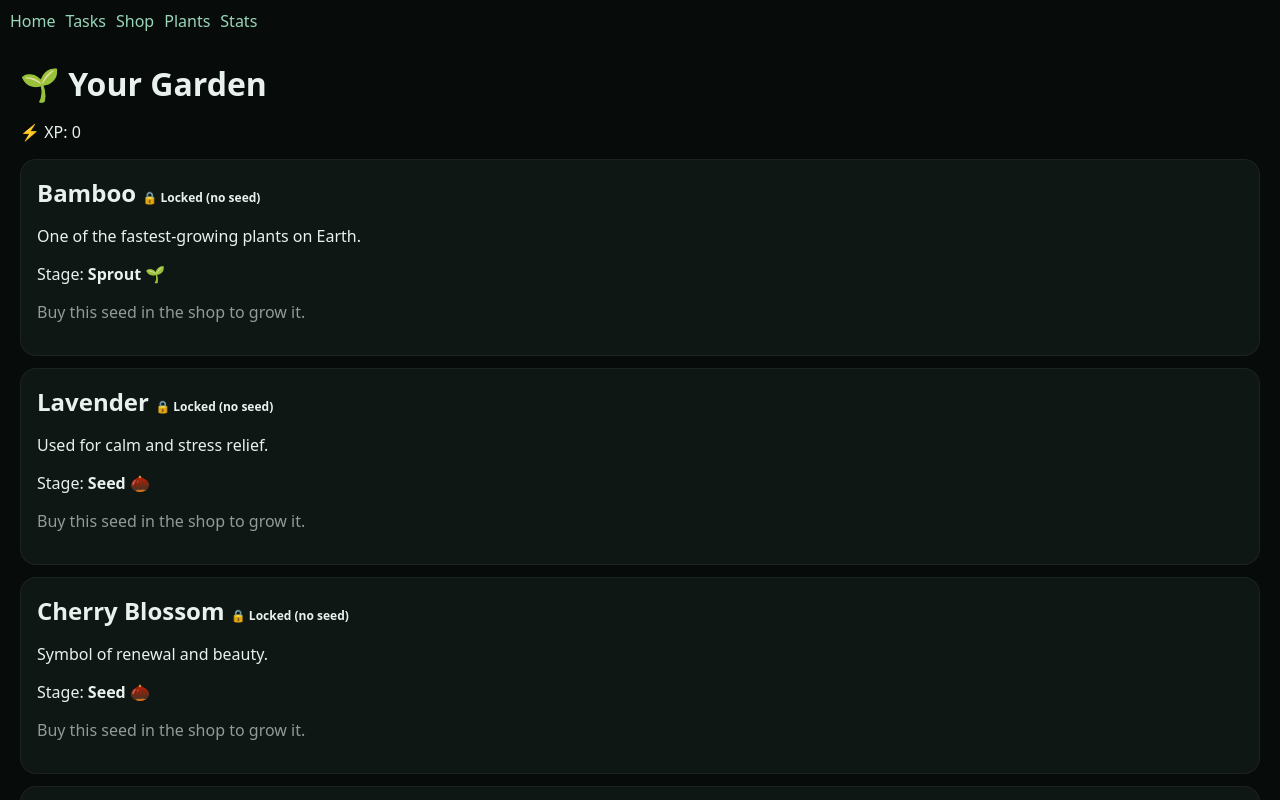
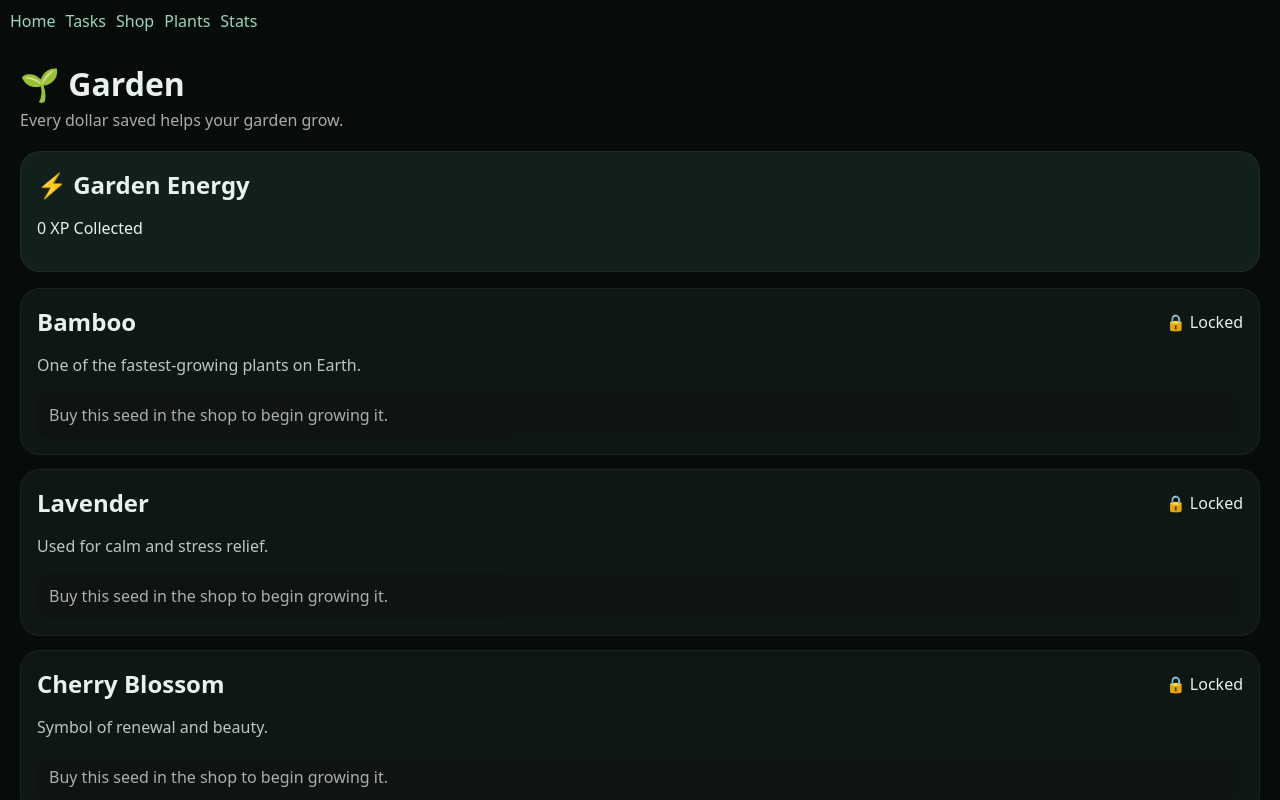
Before and after one commit to Cas6erJack/land-quest-pro-max, a Next.js app: page /plants in a window 1280 px wide. Shown: the top 800 px of the page. Built offline with nearby package versions, Linux system fonts and the light colour scheme.

Commit message:
Update page.js

```diff
--- a/app/plants/page.js
+++ b/app/plants/page.js
@@ -9,12 +9,14 @@ export default function PlantsPage() {
 
   useEffect(() => {
     const game = localStorage.getItem("greenland");
+
     if (game) {
       const parsed = JSON.parse(game);
       setXp(parsed.xp || 0);
     }
 
     const seeds = localStorage.getItem("greenland_seeds");
+
     if (seeds) {
       setOwnedSeeds(JSON.parse(seeds));
     }
@@ -27,90 +29,175 @@ export default function PlantsPage() {
   const getStage = (plant) => {
     const thresholds = plant.thresholds;
 
-    if (xp < thresholds[0]) return "Seed 🌰";
-    if (xp < thresholds[1]) return "Sprout 🌱";
-    if (xp < thresholds[2]) return "Growing 🌿";
-    if (xp < thresholds[3]) return "Mature 🌳";
+    if (xp < thresholds[0]) return "🌰 Seed";
+    if (xp < thresholds[1]) return "🌱 Sprout";
+    if (xp < thresholds[2]) return "🌿 Growing";
+    if (xp < thresholds[3]) return "🌳 Mature";
 
-    return "Flourishing 🌳✨";
+    return "✨ Flourishing";
   };
 
   const getProgress = (plant) => {
     const thresholds = plant.thresholds;
+
     let stageIndex = 0;
 
     for (let i = 0; i < thresholds.length; i++) {
-      if (xp >= thresholds[i]) stageIndex = i;
+      if (xp >= thresholds[i]) {
+        stageIndex = i;
+      }
     }
 
     const current = thresholds[stageIndex] || 0;
     const next = thresholds[stageIndex + 1] || current + 500;
 
-    const progress = ((xp - current) / (next - current)) * 100;
+    const progress =
+      ((xp - current) / (next - current)) * 100;
 
-    return Math.max(0, Math.min(progress, 100));
+    return Math.max(
+      0,
+      Math.min(progress, 100)
+    );
   };
 
   return (
     <div style={{ padding: 20 }}>
-      <h1>🌱 Your Garden</h1>
+      <div style={{ marginBottom: 20 }}>
+        <h1>🌱 Garden</h1>
 
-      <p>⚡ XP: {xp}</p>
+        <p
+          style={{
+            opacity: 0.7,
+            marginTop: 4
+          }}
+        >
+          Every dollar saved helps your garden grow.
+        </p>
+      </div>
 
-      {plantList.map((plant) => (
-        <div key={plant.id} style={card}>
-          <h2>
-            {plant.name}{" "}
-            {!hasSeed(plant.seedId) && (
-              <span style={{ fontSize: 12 }}>🔒 Locked (no seed)</span>
-            )}
-          </h2>
+      <div style={summaryCard}>
+        <h2>⚡ Garden Energy</h2>
+        <p>{xp} XP Collected</p>
+      </div>
 
-          <p>{plant.fact}</p>
+      {plantList.map((plant) => {
+        const unlocked = hasSeed(plant.seedId);
 
-          <p>
-            Stage: <b>{getStage(plant)}</b>
+        return (
+          <div
+            key={plant.id}
+            style={card}
+          >
+            <div
+              style={{
+                display: "flex",
+                justifyContent:
+                  "space-between",
+                alignItems: "center"
+              }}
+            >
+              <h2>{plant.name}</h2>
+
+              <span>
+                {unlocked
+                  ? "🪴 Owned"
+                  : "🔒 Locked"}
+              </span>
+            </div>
+
+            <p
+              style={{
+                opacity: 0.8
+              }}
+            >
+              {plant.fact}
             </p>
 
-          {!hasSeed(plant.seedId) ? (
-            <p style={{ opacity: 0.6 }}>
-              Buy this seed in the shop to grow it.
-            </p>
+            {!unlocked ? (
+              <div style={lockedBox}>
+                Buy this seed in the shop
+                to begin growing it.
+              </div>
             ) : (
               <>
+                <div
+                  style={{
+                    marginTop: 10
+                  }}
+                >
+                  <strong>
+                    {getStage(plant)}
+                  </strong>
+                </div>
+
                 <div style={barWrap}>
                   <div
                     style={{
                       ...bar,
-                    width: `${getProgress(plant)}%`
+                      width: `${getProgress(
+                        plant
+                      )}%`
                     }}
                   />
                 </div>
+
+                <p
+                  style={{
+                    marginTop: 10,
+                    opacity: 0.7
+                  }}
+                >
+                  Growth:{" "}
+                  {Math.floor(
+                    getProgress(plant)
+                  )}
+                  %
+                </p>
               </>
             )}
           </div>
-      ))}
+        );
+      })}
     </div>
   );
 }
 
+const summaryCard = {
+  background: "#12201c",
+  padding: 16,
+  marginBottom: 16,
+  borderRadius: 20,
+  border:
+    "1px solid rgba(255,255,255,.05)"
+};
+
 const card = {
   background: "#0f1715",
   padding: 16,
-  marginBottom: 12,
-  borderRadius: 16,
-  border: "1px solid rgba(255,255,255,0.05)"
+  marginBottom: 14,
+  borderRadius: 20,
+  border:
+    "1px solid rgba(255,255,255,.05)"
+};
+
+const lockedBox = {
+  background: "#101413",
+  padding: 12,
+  borderRadius: 12,
+  marginTop: 10,
+  opacity: 0.7
 };
 
 const barWrap = {
-  height: 10,
-  background: "#222",
-  borderRadius: 10,
+  height: 12,
+  background: "#1a2421",
+  borderRadius: 999,
   overflow: "hidden",
-  marginTop: 10
+  marginTop: 12
 };
 
 const bar = {
   height: "100%",
-  background: "#1f6f4a"
+  background: "#7dd3a0",
+  transition: "width .5s ease"
 };
```
Lines whose indentation alone changed are shown as unchanged.
